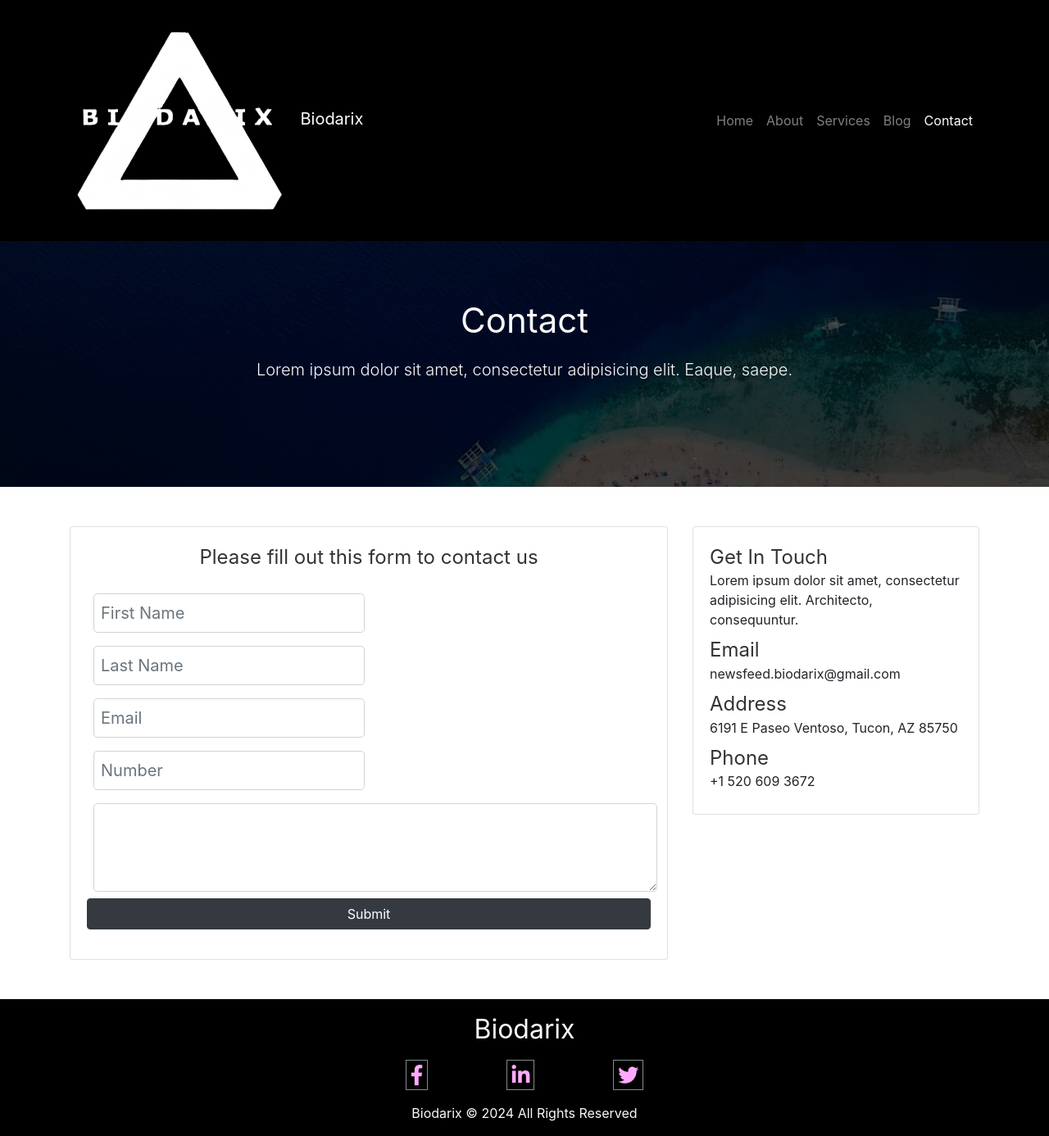
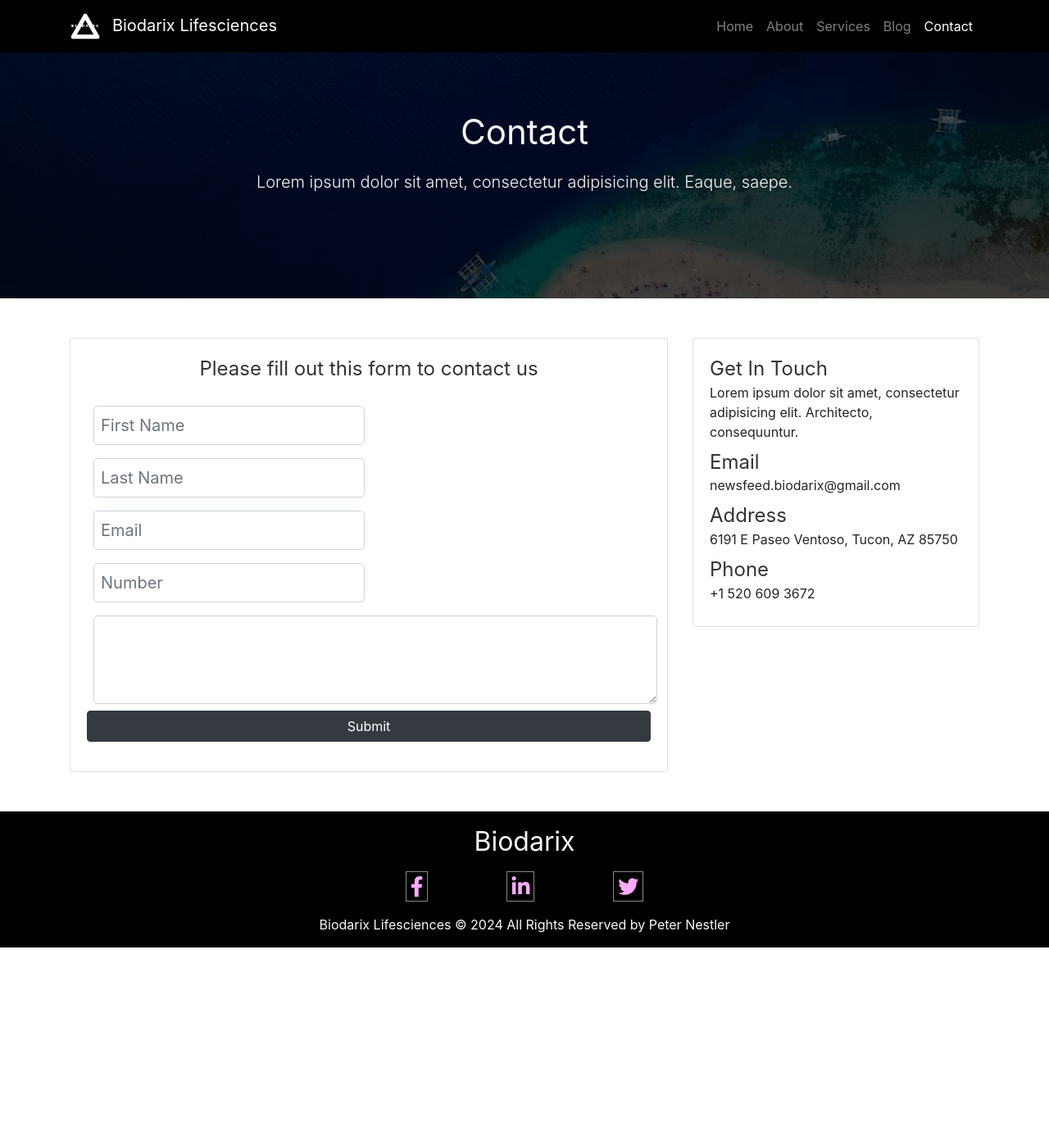
Before and after one commit to Biodarix/biodarix.github.io, a Jekyll site: the page contact.html, which Jekyll copies as it is, in a window 1280 px wide. Shown: the whole page at 82% size. Built offline with Jekyll 4.4.1, drawn with Linux system fonts in a browser that asks for light colours; after the commit the page ends 1156 px from its top, so only the background shows below that.

Commit message:
Update contact.html

```diff
--- a/contact.html
+++ b/contact.html
@@ -17,8 +17,8 @@
 	<nav class="navbar navbar-dark navbar-expand-lg"  uk-sticky="top:100; animation: uk-animation-slide-top; bottom: #sticky-on-scroll-up">
 		<div class="container">
 			<a href="index.html" class="navbar-brand">
-				<img src="img/logo1.png" class="img-fluid p-0" style="width: 35%; filter: brightness(0) invert(1);">
-				<div class="ml-2 p-0 d-inline webT">Biodarix</div>
+				<img src="img/logo1.png" class="img-fluid p-0" style="width: 5%; filter: brightness(0) invert(1);">
+				<div class="ml-2 p-0 d-inline webT">Biodarix Lifesciences</div>
 			</a>
 			<button class="navbar-toggler navbar-toggler-right" data-toggle="collapse" data-target="#navBar">
 				<span class="navbar-toggler-icon"></span>
@@ -146,7 +146,7 @@
 			</div>
 			<div class="row">
 				<div class="col">
-					Biodarix © 2024 All Rights Reserved
+					Biodarix Lifesciences © 2024 All Rights Reserved by Peter Nestler
 				</div>
 			</div>
 		</div>
```
